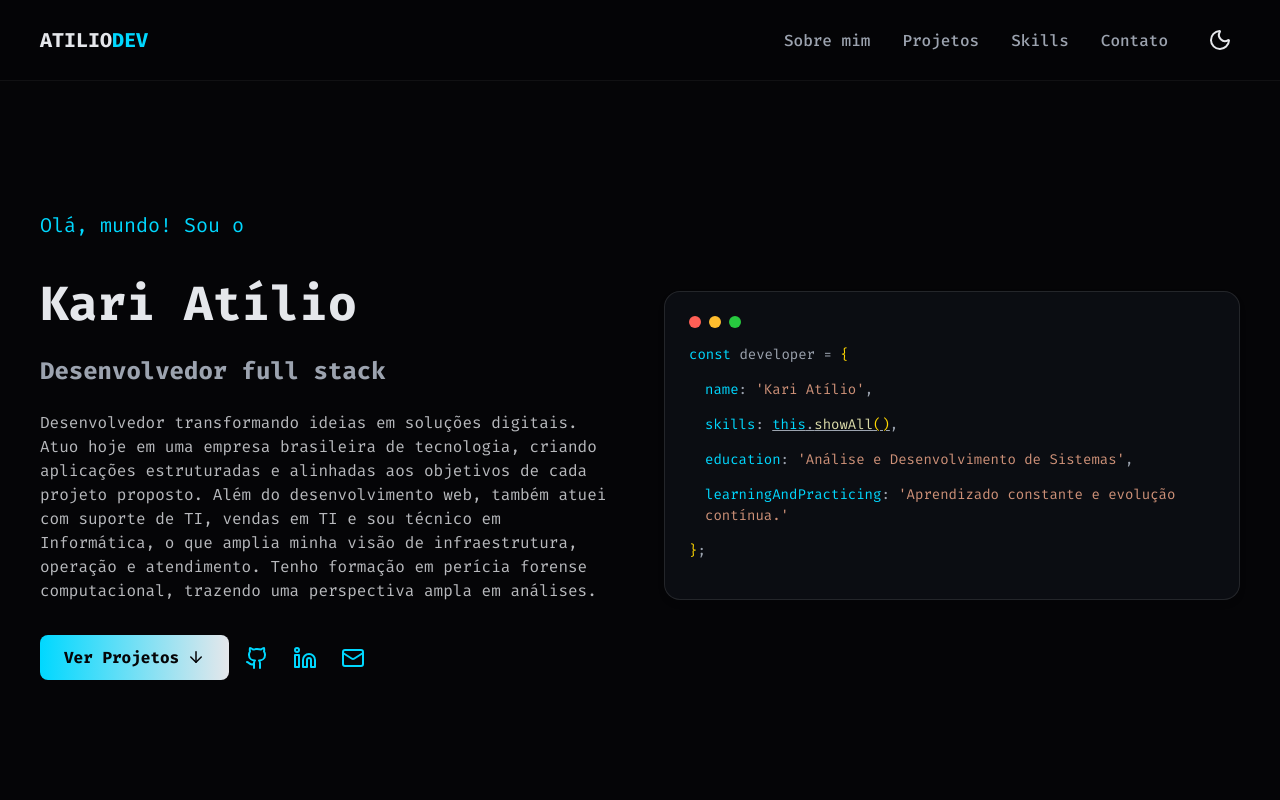
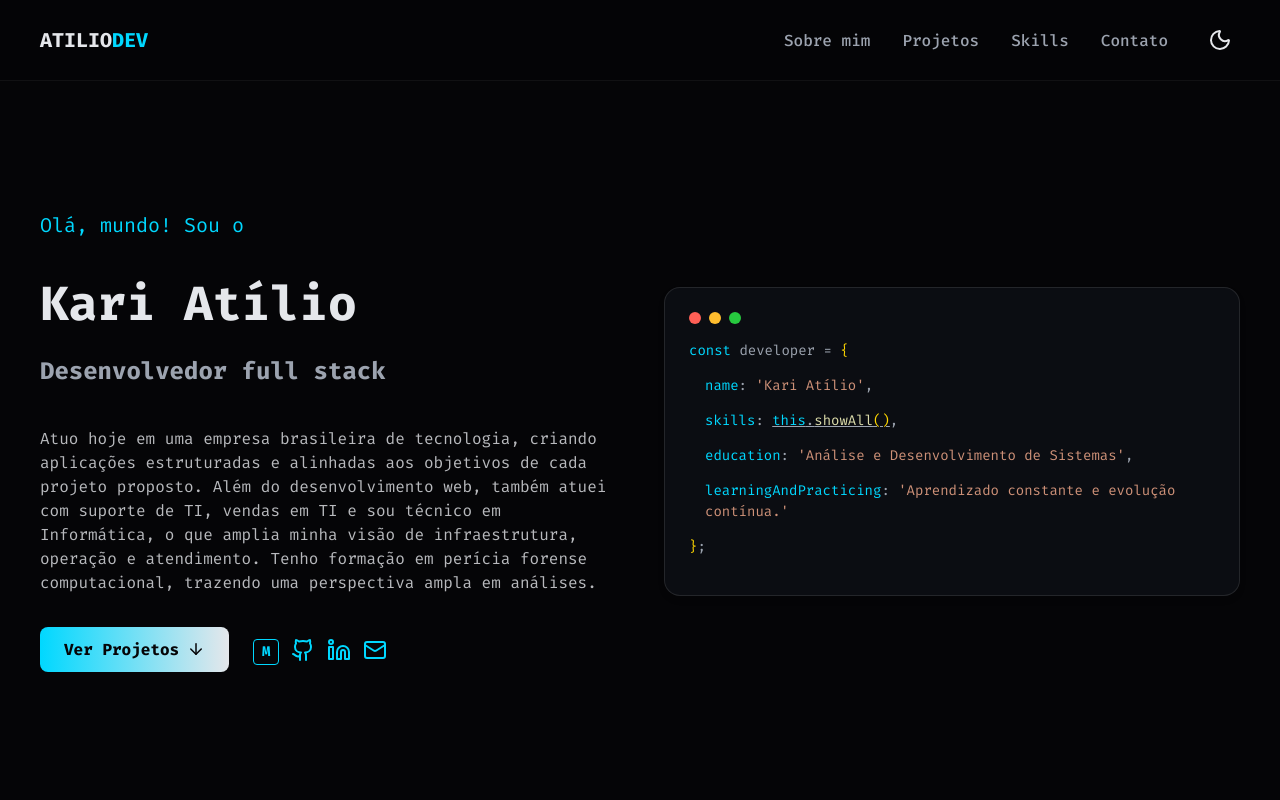
Before and after one commit to karimoreira/meu-portifolio, a React (Vite) app: page / in a window 1280 px wide. Shown: the top 800 px of the page. Built offline with nearby package versions, Linux system fonts and the light colour scheme.

Commit message:
feat: inclusão do jornal medium

```diff
--- a/src/components/Hero.jsx
+++ b/src/components/Hero.jsx
@@ -36,7 +36,16 @@ export default function Hero() {
               Ver Projetos <ArrowDown size={18} />
             </a>
 
-            <div className="social-links">
+            <div className="social-links social-links--spaced">
+              <a
+                href="https://medium.com/@kari.atilio.m"
+                target="_blank"
+                rel="noopener noreferrer"
+                className="social-icon hover-cyan"
+                aria-label="Medium"
+              >
+                <span className="social-icon__medium">M</span>
+              </a>
               <a
                 href={personalData.social.github}
                 target="_blank"
--- a/src/data/content.js
+++ b/src/data/content.js
@@ -3,7 +3,6 @@ import { Code, Database, Cloud, Terminal } from 'lucide-react';
 export const personalData = {
   name: "Kari Atílio",
   role: "Desenvolvedor full stack",
-  intro: "Desenvolvedor transformando ideias em soluções digitais.",
   about: "Atuo hoje em uma empresa brasileira de tecnologia, criando aplicações estruturadas e alinhadas aos objetivos de cada projeto proposto. Além do desenvolvimento web, também atuei com suporte de TI, vendas em TI e sou técnico em Informática, o que amplia minha visão de infraestrutura, operação e atendimento. Tenho formação em perícia forense computacional, trazendo uma perspectiva ampla em análises.",
   resumeUrl: "/Curriculo_Kari_Atilio.pdf",
   social: {
@@ -17,7 +16,7 @@ export const skills = [
   {
     category: "Linguagens",
     icon: Code,
-    items: ["HTML", "CSS", "JavaScript", "React", "Vite", "TypeScript", "Next.js", "Node.js", "Spring Boot", "NestJS"]
+    items: ["HTML", "CSS", "JavaScript", "React", "Next.js", "Node.js", "Spring Boot", "NestJS"]
   },
   {
     category: "Banco de Dados",
--- a/src/index.css
+++ b/src/index.css
@@ -440,7 +440,7 @@ ul {
 .hero-role {
   font-size: 24px;
   color: var(--color-muted);
-  margin-bottom: 24px;
+  margin-bottom: 2px;
 }
 
 .hero-description {
@@ -455,7 +455,7 @@ ul {
 .hero-actions {
   display: flex;
   align-items: center;
-  gap: 16px;
+  gap: 1.5rem;
   margin-bottom: 32px;
 }
 
@@ -492,6 +492,12 @@ ul {
   margin-top: 6px;
 }
 
+.social-links--spaced {
+  display: flex;
+  align-items: center;
+  gap: 0.75rem;
+}
+
 .social-icon {
   text-decoration: none;
   transition: color 0.3s, transform 0.3s;
@@ -499,6 +505,19 @@ ul {
 
 .social-icon:hover {
   transform: translateY(-3px);
+}
+
+.social-icon__medium {
+  display: inline-flex;
+  align-items: center;
+  justify-content: center;
+  width: 24px;
+  height: 24px;
+  border-radius: 4px;
+  border: 1px solid currentColor;
+  font-size: 14px;
+  font-weight: 700;
+  line-height: 1;
 }
 
 .hover-gray { color: var(--color-muted); }
```
